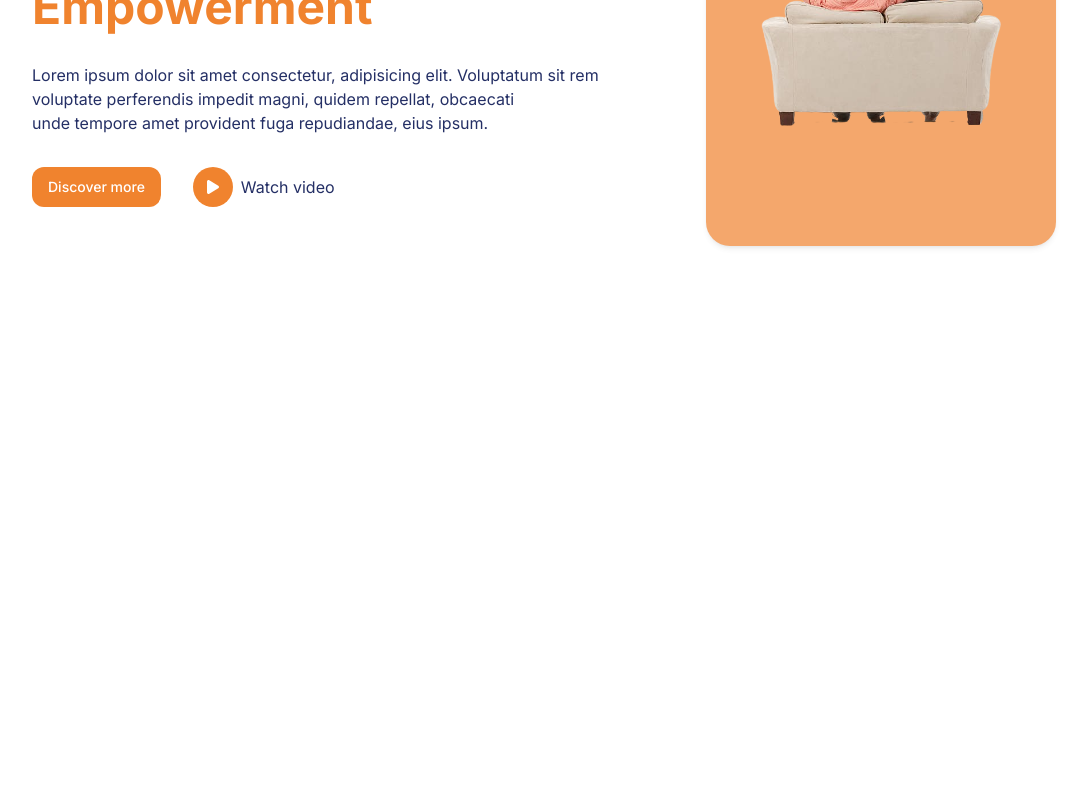
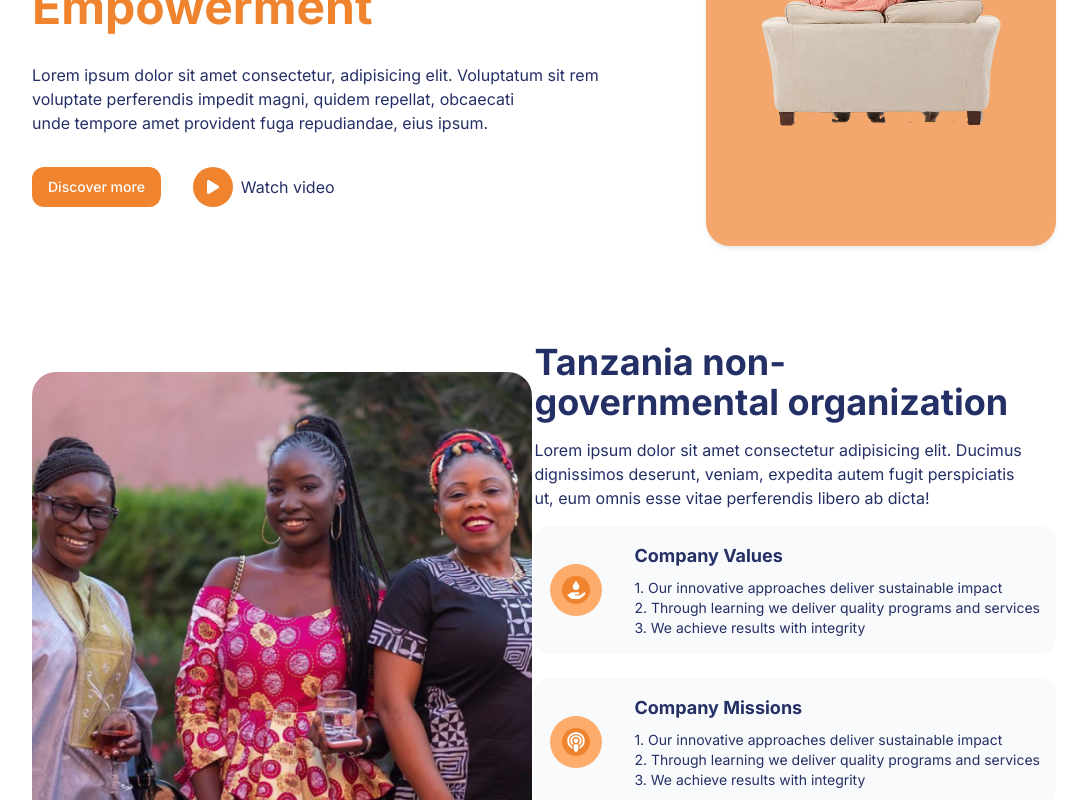
Before and after one commit to kazimoto5520/empowered-for-change, a Next.js app: page / in a window 1280 px wide. Shown: the part 300-1100 px from the top of the page, without its empty margins (96-1183 px from the left). Before the commit the page ends 800 px from the top, so only its background shows below. Built offline with nearby package versions, Linux system fonts and the light colour scheme.

Commit message:
added home page

```diff
--- a/app/page.jsx
+++ b/app/page.jsx
@@ -1,10 +1,16 @@
 import HeroSection from "@/components/HeroSection";
+import OurCoreValue from "@/components/OurCoreValue";
+import ValuesAndVision from "@/components/ValuesAndVision";
 import Image from "next/image";
 
 export default function Home() {
   return (
     <div className="mt-8">
-      <HeroSection />
+      <div className="flex flex-col gap-y-8">
+        <HeroSection />
+        <ValuesAndVision />
+        <OurCoreValue />
+      </div>
     </div>
   );
 }
--- /dev/null
+++ b/components/OurCoreValue.jsx
@@ -0,0 +1,83 @@
+import React from "react";
+import Link from "next/link";
+import { FaChartSimple, FaLightbulb, FaScaleBalanced } from "react-icons/fa6";
+import { Button } from "./ui/button";
+
+const OurCoreValue = () => {
+  // Dump data for Card
+
+  const cards = [
+    {
+      id: "01",
+      title: "Equality",
+      icons: <FaScaleBalanced size={30} className="text-white" />,
+      description:
+        "Lorem ipsum dolor sit amet consectetur adipisicing elit. Maiores temporibus dolore animi dolorum, voluptatibus necessitatibus minima pariatur mollitia ullam numquam?",
+    },
+    {
+      id: "02",
+      title: "Empowerment",
+      icons: <FaChartSimple size={30} className="text-white" />,
+      description:
+        "Lorem ipsum dolor sit amet consectetur adipisicing elit. Maiores temporibus dolore animi dolorum, voluptatibus necessitatibus minima pariatur mollitia ullam numquam?",
+    },
+    {
+      id: "03",
+      title: "Accountability",
+      icons: <FaLightbulb size={30} className="text-white" />,
+      description:
+        "Lorem ipsum dolor sit amet consectetur adipisicing elit. Maiores temporibus dolore animi dolorum, voluptatibus necessitatibus minima pariatur mollitia ullam numquam?",
+    },
+  ];
+
+  return (
+    <div className="mt-16">
+      <div className="flex flex-col">
+        {/* Heading :: Our Core Value */}
+        <div className="flex flex-col items-center justify-center text-textColor">
+          <h1 className="font-bold text-5xl">Our Core Values</h1>
+          <p className="text-center mt-6">
+            Lorem ipsum dolor sit amet consectetur adipisicing elit. Impedit
+            quis fuga id cupiditate ullam veritatis voluptate voluptatibus.
+            Ipsam facilis possimus modi, architecto quos commodi velit.
+          </p>
+        </div>
+        <div className="flex justify-between items-center space-x-8 mt-16">
+          {cards.map((card) => (
+            <div key={card.id} className="bg-cardColor rounded-2xl shadow-lg">
+              <div className="flex flex-col py-4 px-6">
+                <div className="flex justify-between items-center">
+                  <div className="bg-mainColor p-4 rounded-2xl shadow-md shadow-[#fdac6c]">
+                    {card.icons}
+                  </div>
+                  <div>
+                    <h1 className="font-bold text-4xl text-[#fdac6c]">
+                      {card.id}
+                    </h1>
+                  </div>
+                </div>
+                <div className="mt-6 text-textColor">
+                  <h1 className="font-bold text-xl mb-2">{card.title}</h1>
+                  <p className="text-sm">{card.description}</p>
+                  <Link href="#" className="text-mainColor mt-2">
+                    Learn more...
+                  </Link>
+                </div>
+              </div>
+            </div>
+          ))}
+        </div>
+
+        <center>
+          <div className="mt-16">
+            <Button className="bg-mainColor text-white rounded-xl hover:bg-textColor hover:duration-300">
+              View All Services
+            </Button>
+          </div>
+        </center>
+      </div>
+    </div>
+  );
+};
+
+export default OurCoreValue;
--- /dev/null
+++ b/components/ValuesAndVision.jsx
@@ -0,0 +1,124 @@
+import React from "react";
+import Image from "next/image";
+import { FaCircleUser, FaHandHoldingDroplet, FaPodcast } from "react-icons/fa6";
+import { Button } from "./ui/button";
+
+const ValuesAndVision = () => {
+  return (
+    <div className="mt-16">
+      {/* Image */}
+      <div className="flex justify-between items-center">
+        <div className="" style={{ width: "500px", height: "500px" }}>
+          <Image
+            src="/women.png"
+            width={500}
+            height={500}
+            alt="Women"
+            className="w-full h-full object-cover rounded-3xl"
+          />
+        </div>
+        {/* Another section starts here */}
+        <div className="text-textColor col-span-2">
+          <div className="flex flex-col">
+            <div className="flex flex-col">
+              <h1 className="text-4xl font-bold">
+                Tanzania non- <br />
+                governmental organization
+              </h1>
+              <p className="mt-4">
+                Lorem ipsum dolor sit amet consectetur adipisicing elit. Ducimus{" "}
+                <br />
+                dignissimos deserunt, veniam, expedita autem fugit perspiciatis{" "}
+                <br />
+                ut, eum omnis esse vitae perferendis libero ab dicta!
+              </p>
+            </div>
+            <div className="flex flex-col mt-4 gap-y-6">
+              <div className="bg-gray-50 p-4 rounded-2xl">
+                <div className="flex items-center gap-x-8">
+                  {/* Icon / Image */}
+                  <div>
+                    <div className="bg-[#fdac6c] p-3 rounded-full">
+                      <FaHandHoldingDroplet
+                        size={28}
+                        className="text-white bg-mainColor p-1 rounded-full"
+                      />
+                    </div>
+                  </div>
+                  <div className="text-textColor">
+                    <h1 className="font-bold text-lg">Company Values</h1>
+                    <div className="text-sm mt-2">
+                      <p>
+                        1. Our innovative approaches deliver sustainable impact
+                      </p>
+                      <p>
+                        2. Through learning we deliver quality programs and
+                        services
+                      </p>
+                      <p>3. We achieve results with integrity</p>
+                    </div>
+                  </div>
+                </div>
+              </div>
+
+              <div className="bg-gray-50 p-4 rounded-2xl">
+                <div className="flex items-center gap-x-8">
+                  {/* Icon / Image */}
+                  <div>
+                    <div className="bg-[#fdac6c] p-3 rounded-full">
+                      <FaPodcast
+                        size={28}
+                        className="text-white bg-mainColor p-1 rounded-full"
+                      />
+                    </div>
+                  </div>
+                  <div className="text-textColor">
+                    <h1 className="font-bold text-lg">Company Missions</h1>
+                    <div className="text-sm mt-2">
+                      <p>
+                        1. Our innovative approaches deliver sustainable impact
+                      </p>
+                      <p>
+                        2. Through learning we deliver quality programs and
+                        services
+                      </p>
+                      <p>3. We achieve results with integrity</p>
+                    </div>
+                  </div>
+                </div>
+              </div>
+
+              <div className="flex justify-between items-center">
+                <div className="flex items-center">
+                  <div
+                    className="rounded-full overflow-hidden"
+                    style={{ width: "72px", height: "72px" }}
+                  >
+                    <Image
+                      src="/avatar.png"
+                      width={100}
+                      height={100}
+                      alt="User Profile"
+                      className="object-cover w-full h-full"
+                    />
+                  </div>
+                  <div className="ml-4">
+                    <h1 className="font-bold">Kwayu Mmari</h1>
+                    <p className="text-xs text-gray-400">Chairman & Founder</p>
+                  </div>
+                </div>
+                <div>
+                  <Button className="bg-mainColor text-white rounded-xl hover:bg-textColor hover:duration-300">
+                    More About Us
+                  </Button>
+                </div>
+              </div>
+            </div>
+          </div>
+        </div>
+      </div>
+    </div>
+  );
+};
+
+export default ValuesAndVision;
--- a/tailwind.config.js
+++ b/tailwind.config.js
@@ -57,6 +57,9 @@ module.exports = {
         textColor: {
           DEFAULT: "#242f65",
         },
+        cardColor: {
+          DEFAULT: "#f3f0f0",
+        },
       },
       borderRadius: {
         lg: "var(--radius)",
```
Also changed, not shown: public/avatar.png (added), public/women.png (added).
